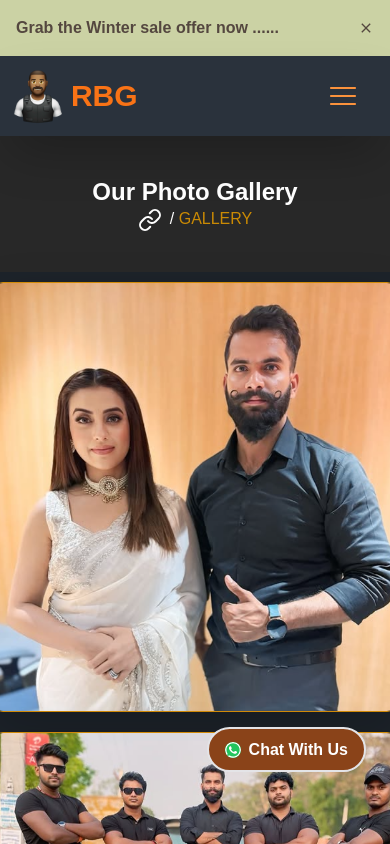
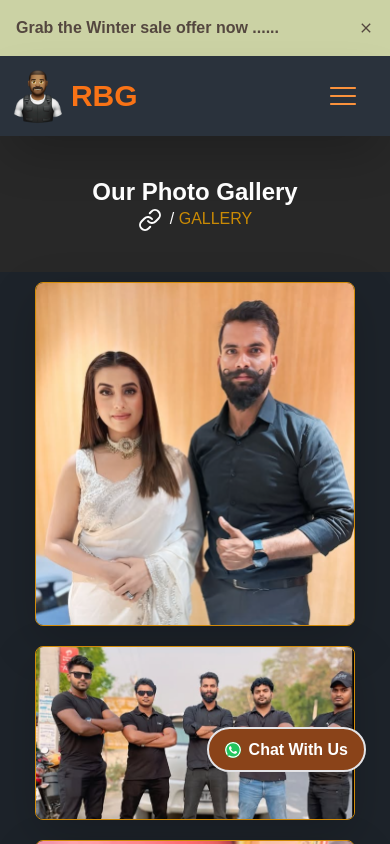
Before and after one commit to webdev-ashishk/Body-Guard, a Next.js app: page /gallery in a window 390 px wide. Shown: the top 844 px of the page. Built offline with nearby package versions, Linux system fonts and the light colour scheme.

Commit message:
gallery page Looks good

```diff
--- a/src/app/globals.css
+++ b/src/app/globals.css
@@ -69,8 +69,8 @@ body {
   #image9,
   #image10 {
     /* border: 2px solid orange; */
-    margin: 10px 10px;
-    width: 300px;
+    margin: 10px;
+    width: 18.75rem;
     box-shadow: 10px 4px 10px rgba(255, 166, 0, 0.883); /* Orange shadow */
     border: 1px solid rgba(255, 165, 0, 0.8); /* Optional orange border */
   }
@@ -203,8 +203,8 @@ body {
 #image9,
 #image10 {
   /* border: 2px solid orange; */
-  margin: 10px 10px;
-  width: 400px;
+  margin: 10px;
+  min-width: 20rem;
   box-shadow: 10px 4px 10px rgba(255, 166, 0, 0.883); /* Orange shadow */
   border: 1px solid rgba(255, 165, 0, 0.8); /* Optional orange border */
 }
```
